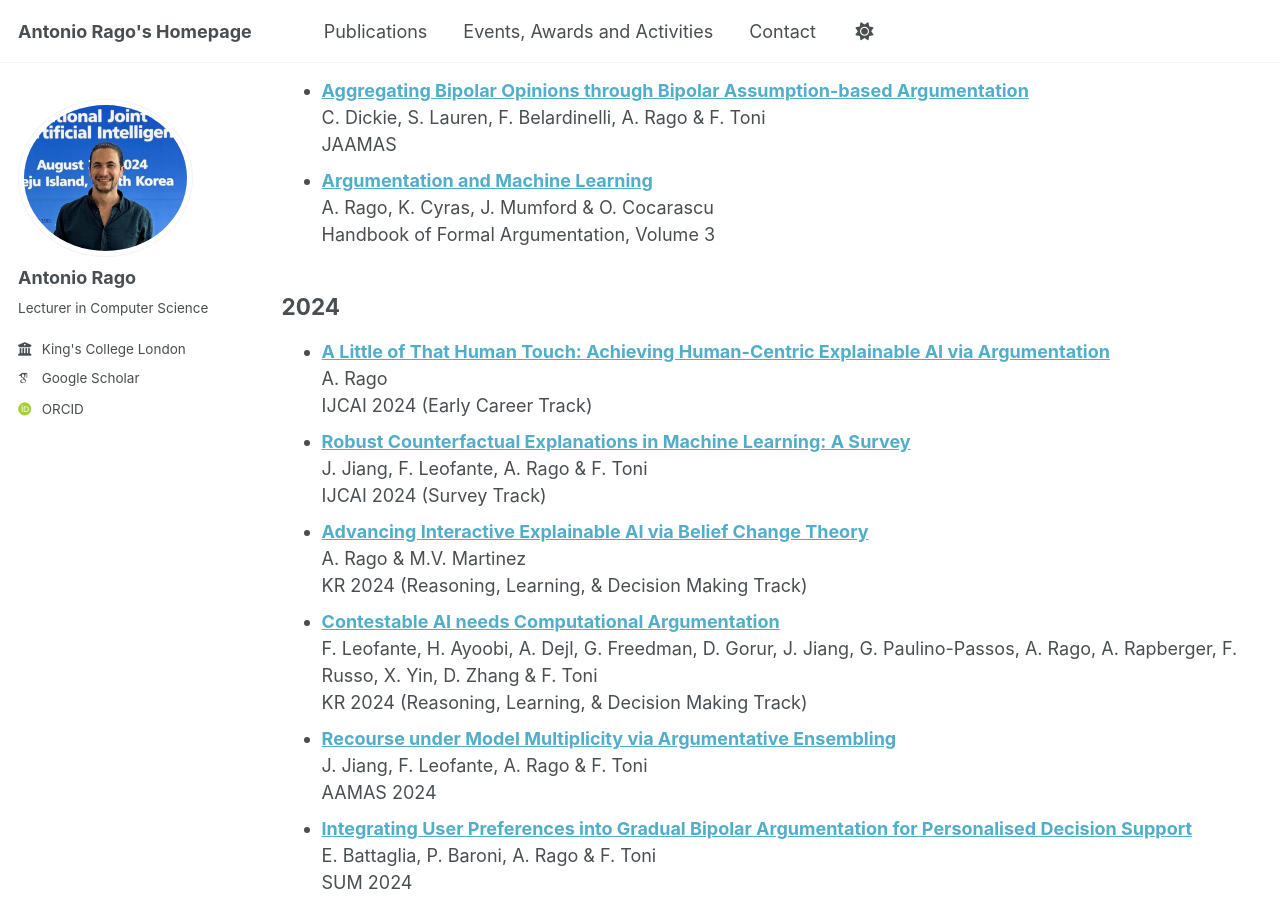
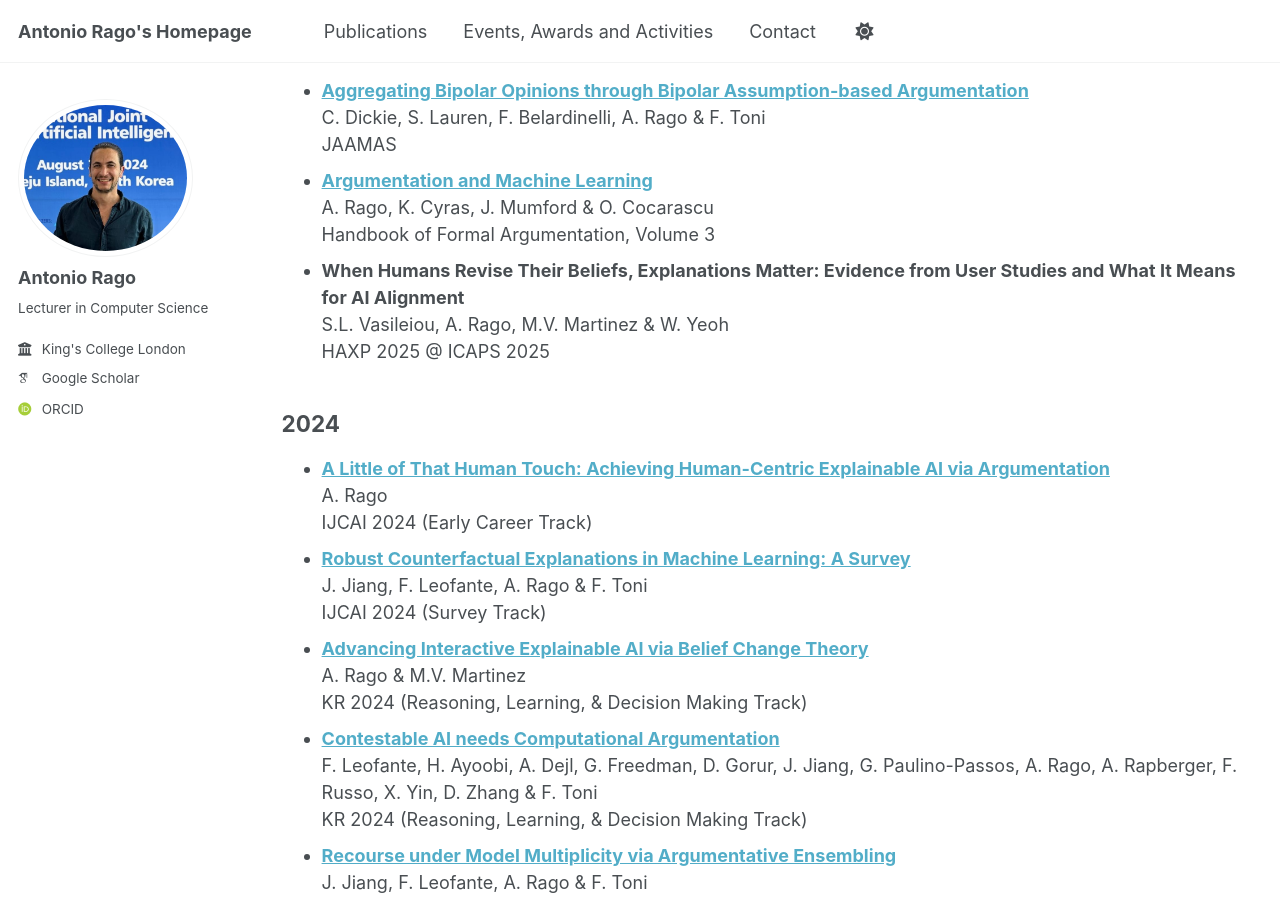
Before and after one commit to antoniorago/antoniorago.github.io, a Jekyll site: the page built from _pages/publications.html, in a window 1280 px wide and 900 px high, scrolled down 1544 px. Built offline with Jekyll 4.4.1, drawn with Linux system fonts in a browser that asks for light colours; some web fonts are replaced; a script that is not in the unit is left out.

Commit message:
HAXP paper

```diff
--- a/_pages/publications.html
+++ b/_pages/publications.html
@@ -61,6 +61,9 @@ author_profile: true
       <li><b><a href="https://www.collegepublications.co.uk/handbooks/?00008">Argumentation and Machine Learning</a></b><br/>
           A. Rago, K. Cyras, J. Mumford &amp; O. Cocarascu <br />
           Handbook of Formal Argumentation, Volume 3</li>
+      <li><b><!--<a href="https://www.collegepublications.co.uk/handbooks/?00008">-->When Humans Revise Their Beliefs, Explanations Matter: Evidence from User Studies and What It Means for AI Alignment<!--</a>--></b><br/>
+          S.L. Vasileiou, A. Rago, M.V. Martinez &amp; W. Yeoh <br/>
+          HAXP 2025 @ ICAPS 2025</li>
   </ul>
 
   <h2>2024</h2>
```
